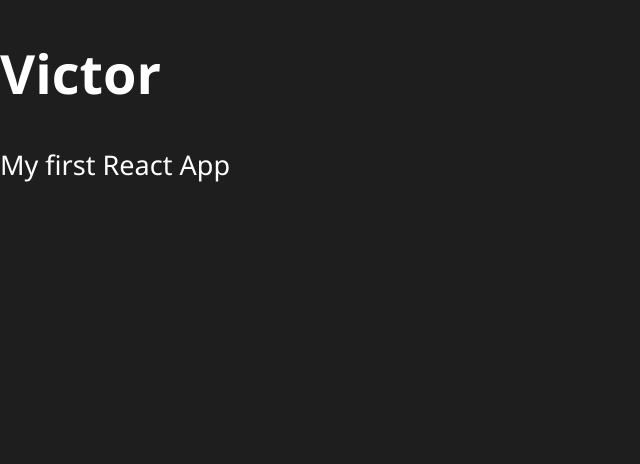
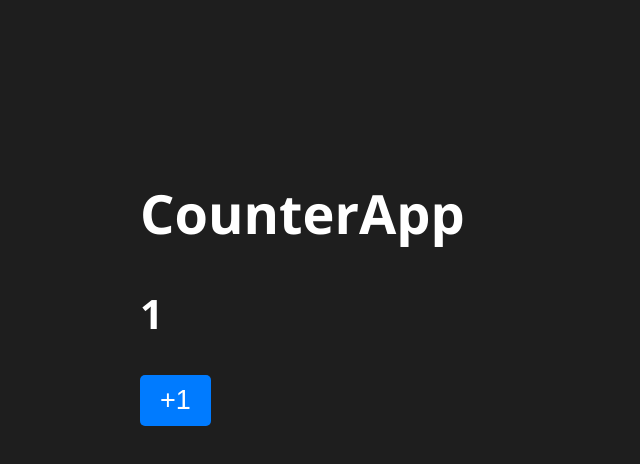
Before and after one commit to vrmedina/r_Counter_App_Vite, a React (Vite) app: page / in a window 1280 px wide. Shown: the top 464 px of the page, without its empty margins (0-640 px from the left). Built offline with nearby package versions, Linux system fonts and the light colour scheme.

Commit message:
add props proptypes defaultprops counter works no hooks

```diff
--- a/package.json
+++ b/package.json
@@ -9,6 +9,7 @@
     "preview": "vite preview"
   },
   "dependencies": {
+    "prop-types": "^15.8.1",
     "react": "^18.2.0",
     "react-dom": "^18.2.0"
   },
--- /dev/null
+++ b/src/CounterApp.jsx
@@ -0,0 +1,24 @@
+import PropTypes from 'prop-types';
+
+export const CounterApp = ( { value } ) => {
+    const handleAdd = () => {
+        console.log(value);
+        value += 1;
+    }
+
+    return (
+    <>
+        <h1>CounterApp</h1>
+        <h2> { value } </h2>
+        <button onClick={ handleAdd }> +1 </button>
+    </>
+    );
+}
+
+CounterApp.propTypes = {
+    value: PropTypes.number.isRequired
+}
+
+CounterApp.defaultProps = {
+    value: 0
+}
--- a/src/FirstApp.jsx
+++ b/src/FirstApp.jsx
@@ -1,9 +1,20 @@
-export const FirstApp = () => {
-  return (
-    // fragment
+import PropTypes from 'prop-types';
+
+export const FirstApp = ( { title, subTitle } ) => {
+    return (
     <>
-        <h1>Victor</h1>
-        <p>My first React App</p>
+        <h1>{ title }</h1>
+        <p>{ subTitle}</p>
     </>
-  )
+    );
 }
+
+FirstApp.propTypes = {
+    title: PropTypes.string.isRequired,
+    subTitle: PropTypes.number
+}
+
+FirstApp.defaultProps = {
+    subTitle: 300111222,
+    title: 'No me mandaste titulo'
+}
--- a/src/main.jsx
+++ b/src/main.jsx
@@ -2,6 +2,7 @@
 import ReactDOM from 'react-dom/client';
 import { HelloWorldApp } from './HelloWorldApp';
 import { FirstApp } from './FirstApp';
+import { CounterApp } from './CounterApp';
 
 // Import styles
 import './styles.css';
@@ -12,6 +13,7 @@
     // It activates additional checks and warnings for its descendants.
     <StrictMode>
         {/* <HelloWorldApp /> */}
-        <FirstApp />
+        {/* <FirstApp title="Hola Soy Goku" subTitle={ 12341 }/> */}
+        <CounterApp value={ 1 }/>
     </StrictMode>
 );
--- a/src/styles.css
+++ b/src/styles.css
@@ -1,9 +1,23 @@
 html, body {
     height: 100%;
     margin: 0;
-    padding: 0;
+    padding: 70px;
     font-family: 'Segoe UI', Tahoma, Geneva, Verdana, sans-serif;
     background-color: #1e1e1e;
     color: #fff;
     font-size: 1.3rem;
 }
+
+button {
+    background-color: #007bff;
+    color: #fff;
+    border: none;
+    border-radius: 5px;
+    padding: 10px 20px;
+    font-size: 1.3rem;
+    cursor: pointer;
+}
+
+button:hover {
+    background-color: #003b7a;
+}
```
Also changed, not shown: 1 other file (tests, documents, lock files or other folders).
